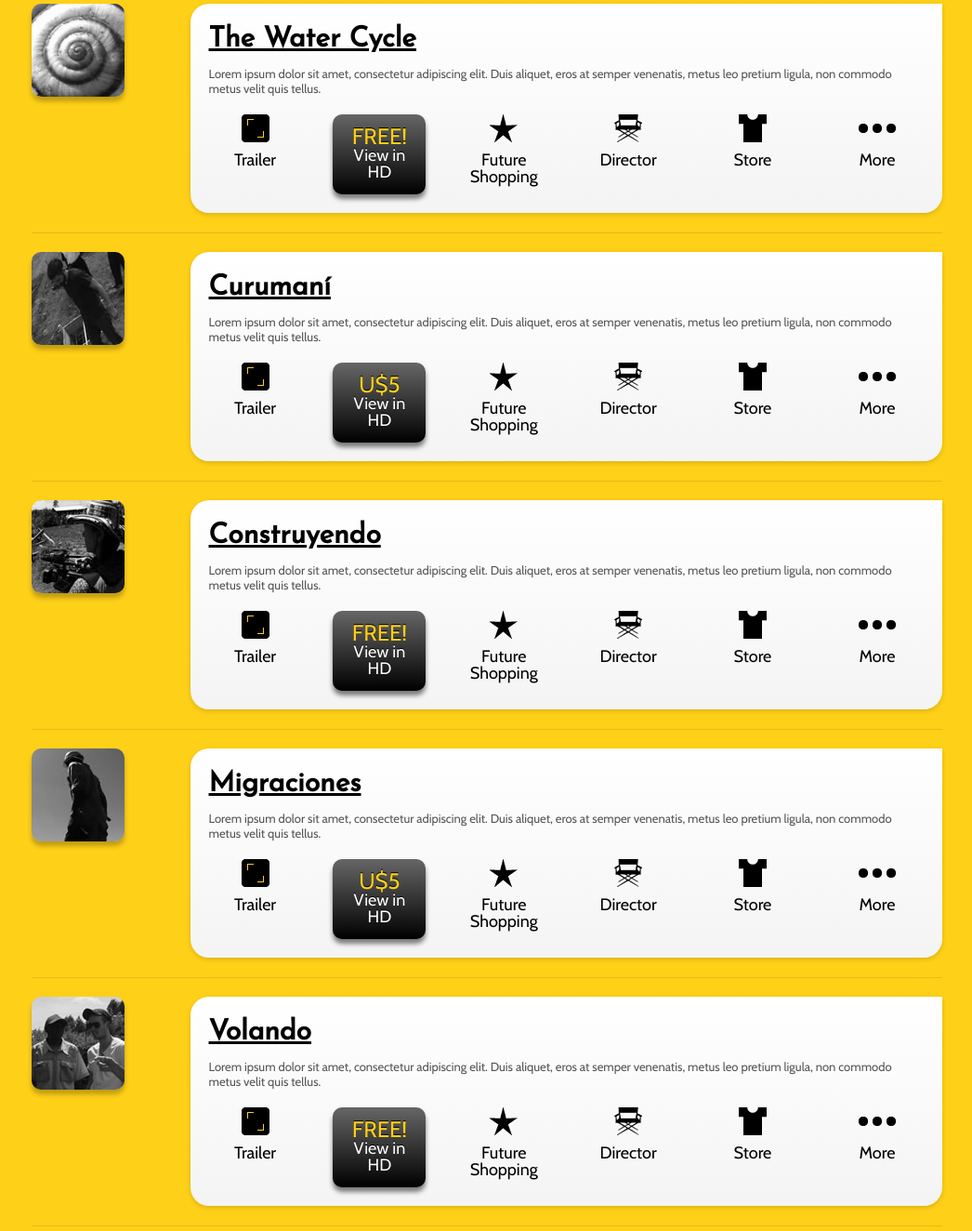
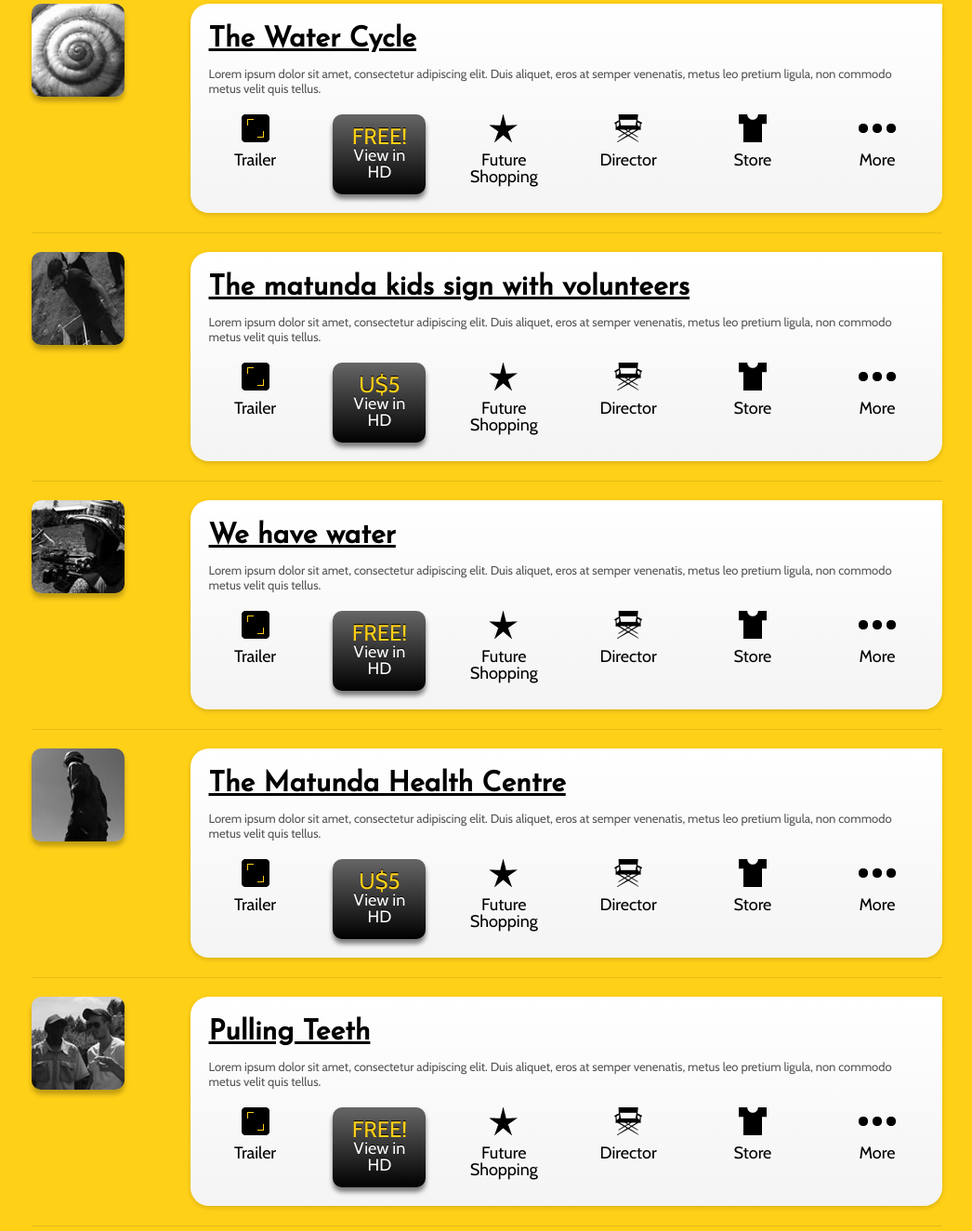
Before and after one commit to SWBogotaOrg/D-VU, a CakePHP app: the page made by app/View/Pages/results.ctp in a window 1280 px wide. Shown: the part 285-1609 px from the top of the page at 93% size, without its empty margins (116-1162 px from the left). Run offline with PHP 8.4 and a stand-in for CakePHP, Linux system fonts and the light colour scheme; the template is opened without the code that fills it, so the values that code supplies are empty; some libraries are stand-ins or nearby versions.

Commit message:
Updated links to movies

```diff
--- a/app/View/Pages/results.ctp
+++ b/app/View/Pages/results.ctp
@@ -12,12 +12,12 @@ $this->set('title_for_layout', __('Hivou - Results', true));
 
             <div class="row">
                 <div class="two columns">
-                   <a href="documentary.html"><img src="img/thumb1.jpg" alt="The Water Cycle"  title="The Water Cycle" class="thumbPhoto" /></a>
+                   <a href="documentary/1"><img src="img/thumb1.jpg" alt="The Water Cycle"  title="The Water Cycle" class="thumbPhoto" /></a>
                 </div>
 
                 <div class="ten columns">
                 	<div class="panel">
-                        <h3><a href="documentary.html">The Water Cycle</a></h3>
+                        <h3><a href="documentary/1">The Water Cycle</a></h3>
                         <p>Lorem ipsum dolor sit amet, consectetur adipiscing elit. Duis aliquet, eros at semper venenatis, metus leo pretium ligula, non commodo metus velit quis tellus.</p>
 
                         <div class="row doc-options">
@@ -53,12 +53,12 @@ $this->set('title_for_layout', __('Hivou - Results', true));
 
             <div class="row">
                 <div class="two columns">
-                   <a href="documentary.html"><img src="img/thumb2.jpg" alt="Curumaní"  title="Curumaní" class="thumbPhoto" /></a>
+                   <a href="documentary/2"><img src="img/thumb2.jpg" alt="The matunda kids sign with volunteers"  title="The matunda kids sign with volunteers" class="thumbPhoto" /></a>
                 </div>
 
                 <div class="ten columns">
                 	<div class="panel">
-                        <h3><a href="documentary.html">Curumaní</a></h3>
+                        <h3><a href="documentary/2">The matunda kids sign with volunteers</a></h3>
                         <p>Lorem ipsum dolor sit amet, consectetur adipiscing elit. Duis aliquet, eros at semper venenatis, metus leo pretium ligula, non commodo metus velit quis tellus.</p>
 
                         <div class="row doc-options">
@@ -94,12 +94,12 @@ $this->set('title_for_layout', __('Hivou - Results', true));
 
             <div class="row">
                 <div class="two columns">
-                   <a href="documentary.html"><img src="img/thumb3.jpg" alt="Curumaní"  title="Construyendo" class="thumbPhoto" /></a>
+                   <a href="documentary/3"><img src="img/thumb3.jpg" alt="We have water"  title="We have water" class="thumbPhoto" /></a>
                 </div>
 
                 <div class="ten columns">
                 	<div class="panel">
-                        <h3><a href="documentary.html">Construyendo</a></h3>
+                        <h3><a href="documentary/3">We have water</a></h3>
                         <p>Lorem ipsum dolor sit amet, consectetur adipiscing elit. Duis aliquet, eros at semper venenatis, metus leo pretium ligula, non commodo metus velit quis tellus.</p>
 
                         <div class="row doc-options">
@@ -135,12 +135,12 @@ $this->set('title_for_layout', __('Hivou - Results', true));
 
             <div class="row">
                 <div class="two columns">
-                   <a href="documentary.html"><img src="img/thumb4.jpg" alt="Migraciones"  title="Migraciones" class="thumbPhoto" /></a>
+                   <a href="documentary/4"><img src="img/thumb4.jpg" alt="The Matunda Health Centre"  title="The Matunda Health Centre" class="thumbPhoto" /></a>
                 </div>
 
                 <div class="ten columns">
                 	<div class="panel">
-                        <h3><a href="documentary.html">Migraciones</a></h3>
+                        <h3><a href="documentary/4">The Matunda Health Centre</a></h3>
                         <p>Lorem ipsum dolor sit amet, consectetur adipiscing elit. Duis aliquet, eros at semper venenatis, metus leo pretium ligula, non commodo metus velit quis tellus.</p>
 
                         <div class="row doc-options">
@@ -176,12 +176,12 @@ $this->set('title_for_layout', __('Hivou - Results', true));
 
             <div class="row">
                 <div class="two columns">
-                   <a href="documentary.html"><img src="img/thumb5.jpg" alt="Volando"  title="Volando" class="thumbPhoto" /></a>
+                   <a href="documentary/5"><img src="img/thumb5.jpg" alt="Pulling Teeth"  title="Pulling Teeth" class="thumbPhoto" /></a>
                 </div>
 
                 <div class="ten columns">
                 	<div class="panel">
-                        <h3><a href="documentary.html">Volando</a></h3>
+                        <h3><a href="documentary/5">Pulling Teeth</a></h3>
                         <p>Lorem ipsum dolor sit amet, consectetur adipiscing elit. Duis aliquet, eros at semper venenatis, metus leo pretium ligula, non commodo metus velit quis tellus.</p>
 
                         <div class="row doc-options">
```
